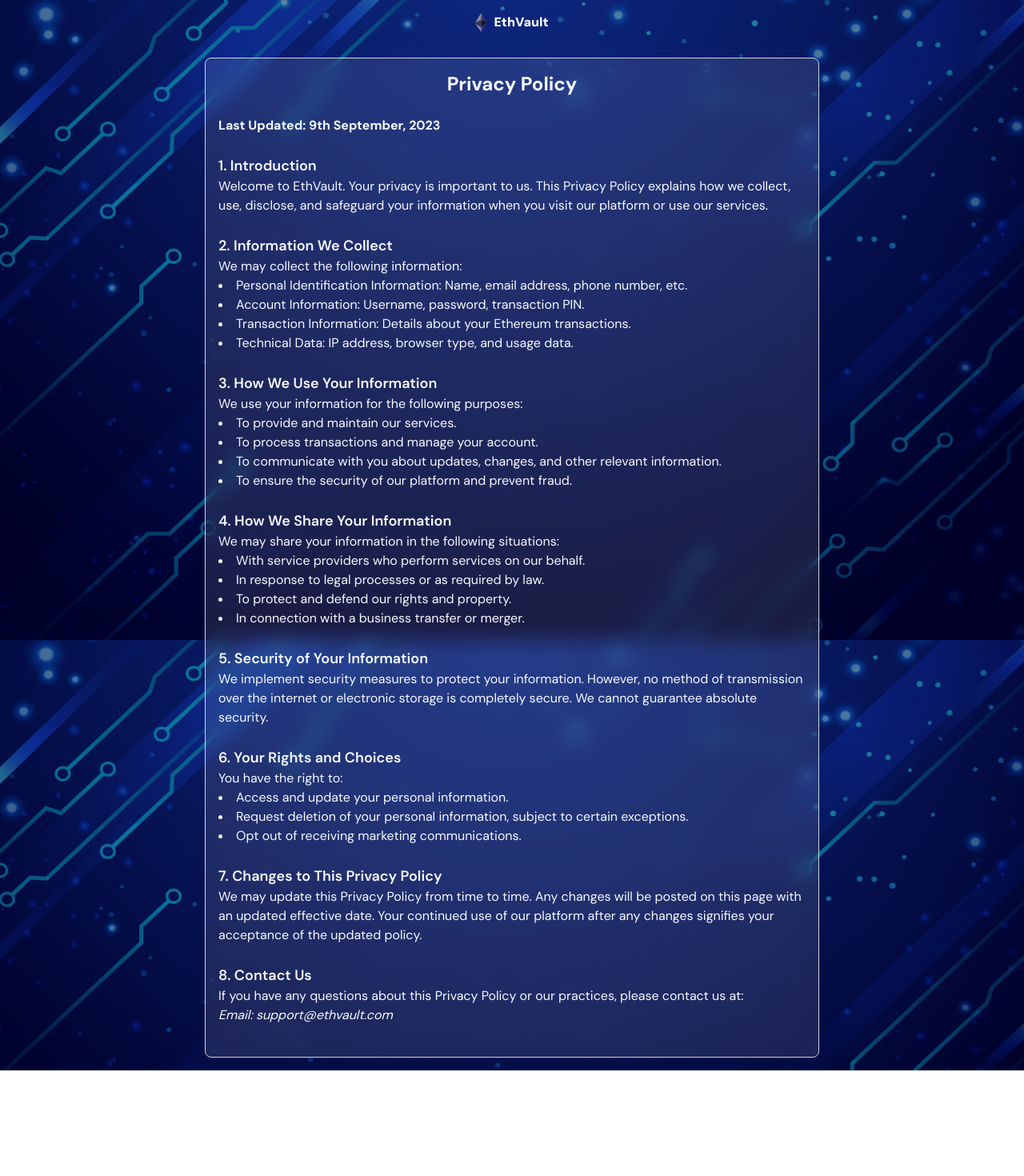
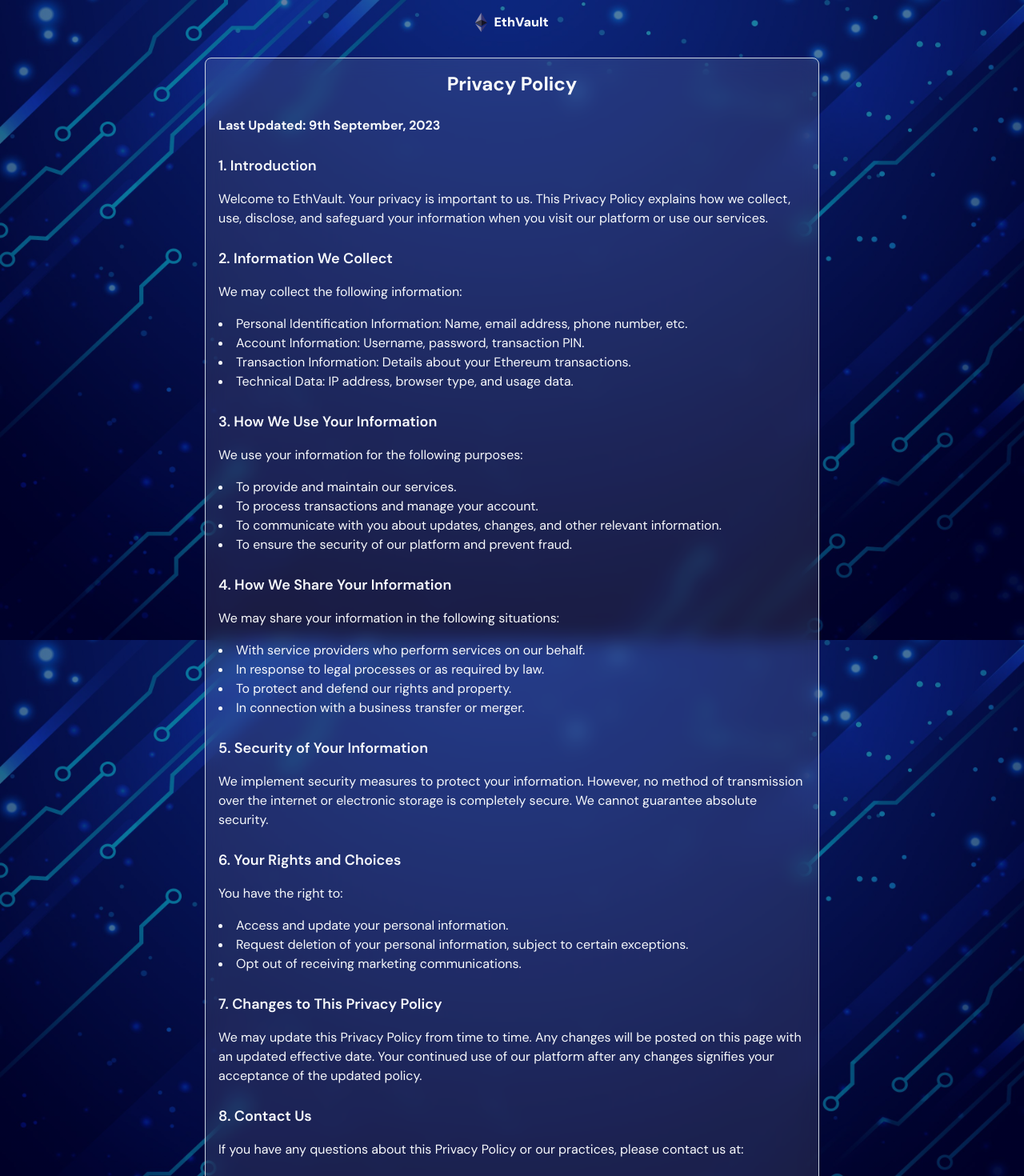
Before and after one commit to Victor-Onah/EthVault, a React (Vite) app: page /privacy in a window 1280 px wide. Shown: the top 1470 px of the page at 80% size. Before the commit the page ends 1338 px from the top, so only its background shows below. Built offline with nearby package versions, Linux system fonts and the light colour scheme.

Commit message:
Added more whitespace for legibility

```diff
--- a/src/client/pages/privacy.jsx
+++ b/src/client/pages/privacy.jsx
@@ -18,7 +18,7 @@
 						<h2 className="text-lg font-semibold">
 							1. Introduction
 						</h2>
-						<p>
+						<p className="my-4">
 							Welcome to EthVault. Your privacy is important to
 							us. This Privacy Policy explains how we collect,
 							use, disclose, and safeguard your information when
@@ -30,7 +30,9 @@
 						<h2 className="text-lg font-semibold">
 							2. Information We Collect
 						</h2>
-						<p>We may collect the following information:</p>
+						<p className="my-4">
+							We may collect the following information:
+						</p>
 						<ul className="list-inside list-disc">
 							<li>
 								Personal Identification Information: Name, email
@@ -55,7 +57,7 @@
 						<h2 className="text-lg font-semibold">
 							3. How We Use Your Information
 						</h2>
-						<p>
+						<p className="my-4">
 							We use your information for the following purposes:
 						</p>
 						<ul className="list-inside list-disc">
@@ -78,7 +80,7 @@
 						<h2 className="text-lg font-semibold">
 							4. How We Share Your Information
 						</h2>
-						<p>
+						<p className="my-4">
 							We may share your information in the following
 							situations:
 						</p>
@@ -105,7 +107,7 @@
 						<h2 className="text-lg font-semibold">
 							5. Security of Your Information
 						</h2>
-						<p>
+						<p className="my-4">
 							We implement security measures to protect your
 							information. However, no method of transmission over
 							the internet or electronic storage is completely
@@ -117,7 +119,7 @@
 						<h2 className="text-lg font-semibold">
 							6. Your Rights and Choices
 						</h2>
-						<p>You have the right to:</p>
+						<p className="my-4">You have the right to:</p>
 						<ul className="list-inside list-disc">
 							<li>
 								Access and update your personal information.
@@ -136,7 +138,7 @@
 						<h2 className="text-lg font-semibold">
 							7. Changes to This Privacy Policy
 						</h2>
-						<p>
+						<p className="my-4">
 							We may update this Privacy Policy from time to time.
 							Any changes will be posted on this page with an
 							updated effective date. Your continued use of our
@@ -147,12 +149,12 @@
 
 					<section className="mb-6">
 						<h2 className="text-lg font-semibold">8. Contact Us</h2>
-						<p>
+						<p className="my-4">
 							If you have any questions about this Privacy Policy
 							or our practices, please contact us at:
 						</p>
 						<address>
-							<p>Email: support@ethvault.com</p>
+							<p className="my-4">Email: support@ethvault.com</p>
 						</address>
 					</section>
 				</div>
--- a/src/client/pages/terms.jsx
+++ b/src/client/pages/terms.jsx
@@ -13,7 +13,7 @@
 					<strong>Last Updated:</strong> 9th September, 2023
 				</p>
 
-				<p>
+				<p className="my-4">
 					Welcome to EthVault. By accessing or using our platform, you
 					agree to comply with and be bound by the following terms and
 					conditions. Please read them carefully before using our
@@ -23,7 +23,7 @@
 				<h2 className="text-lg font-semibold mt-6">
 					1. Acceptance of Terms
 				</h2>
-				<p>
+				<p className="my-4">
 					By creating an account or using our services, you agree to
 					these Terms, our Privacy Policy, and any other policies or
 					guidelines provided by us. If you do not agree with any part
@@ -33,7 +33,7 @@
 				<h2 className="text-lg font-semibold mt-6">
 					2. Services Provided
 				</h2>
-				<p>
+				<p className="my-4">
 					EthVault provides a platform for users to store, transfer,
 					and manage their Ethereum cryptocurrency. We do not engage
 					in trading activities. Our services include:
@@ -53,7 +53,7 @@
 				<h2 className="text-lg font-semibold mt-6">
 					3. User Account Requirements
 				</h2>
-				<p>To use our platform, you must:</p>
+				<p className="my-4">To use our platform, you must:</p>
 				<ul>
 					<li>
 						Provide accurate and complete information, including
@@ -72,7 +72,7 @@
 				<h2 className="text-lg font-semibold mt-6">
 					4. Ethereum Storage and Transfers
 				</h2>
-				<p>
+				<p className="my-4">
 					<strong>Minimum Balance:</strong> To receive Ethereum from
 					other accounts on our platform, your account must have a
 					minimum balance of 0.1 Ethereum.
@@ -86,7 +86,7 @@
 				</p>
 
 				<h2 className="text-lg font-semibold mt-6">5. Security</h2>
-				<p>
+				<p className="my-4">
 					We implement security measures to protect your data and
 					Ethereum. However, you are responsible for:
 				</p>
@@ -104,7 +104,7 @@
 				<h2 className="text-lg font-semibold mt-6">
 					6. User Responsibilities
 				</h2>
-				<p>
+				<p className="my-4">
 					<strong>Accuracy of Information:</strong> Ensure that all
 					information provided to us is accurate and up-to-date.
 					<br />
@@ -116,7 +116,7 @@
 				<h2 className="text-lg font-semibold mt-6">
 					7. Prohibited Activities
 				</h2>
-				<p>You agree not to:</p>
+				<p className="my-4">You agree not to:</p>
 				<ul>
 					<li>
 						Use our platform for any illegal activities or to
@@ -131,7 +131,7 @@
 				<h2 className="text-lg font-semibold mt-6">
 					8. Limitation of Liability
 				</h2>
-				<p>
+				<p className="my-4">
 					EthVault is not liable for any loss or damage arising from:
 				</p>
 				<ul>
@@ -147,7 +147,7 @@
 				<h2 className="text-lg font-semibold mt-6">
 					9. Changes to Terms
 				</h2>
-				<p>
+				<p className="my-4">
 					We may update these Terms from time to time. We will notify
 					you of any significant changes. Your continued use of our
 					platform after changes are made constitutes your acceptance
@@ -155,7 +155,7 @@
 				</p>
 
 				<h2 className="text-lg font-semibold mt-6">10. Termination</h2>
-				<p>
+				<p className="my-4">
 					We may suspend or terminate your account if you breach these
 					Terms or if we determine that your account poses a risk to
 					our platform. You may also terminate your account by
@@ -165,7 +165,7 @@
 				<h2 className="text-lg font-semibold mt-6">
 					13. Entire Agreement
 				</h2>
-				<p>
+				<p className="my-4">
 					These Terms, together with our Privacy Policy and any other
 					agreements or policies referenced herein, constitute the
 					entire agreement between you and EthVault regarding your use
```
